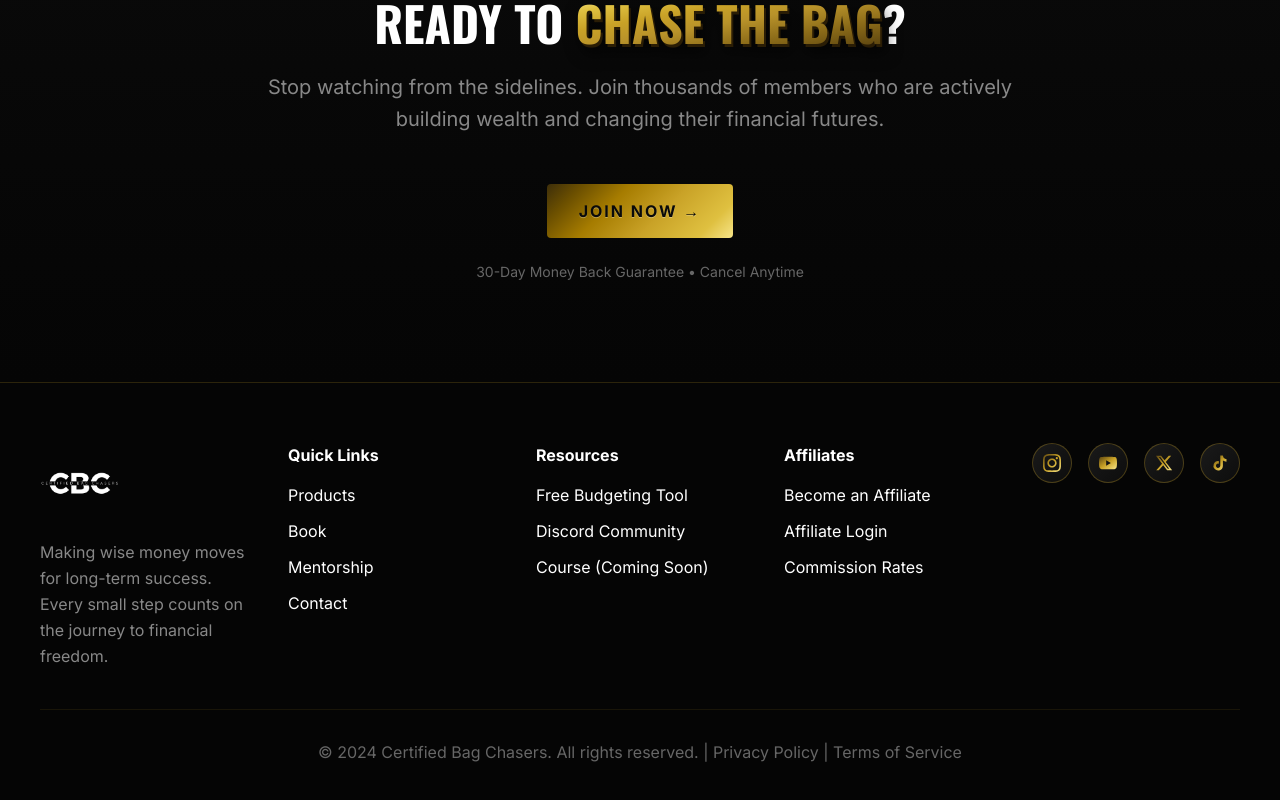
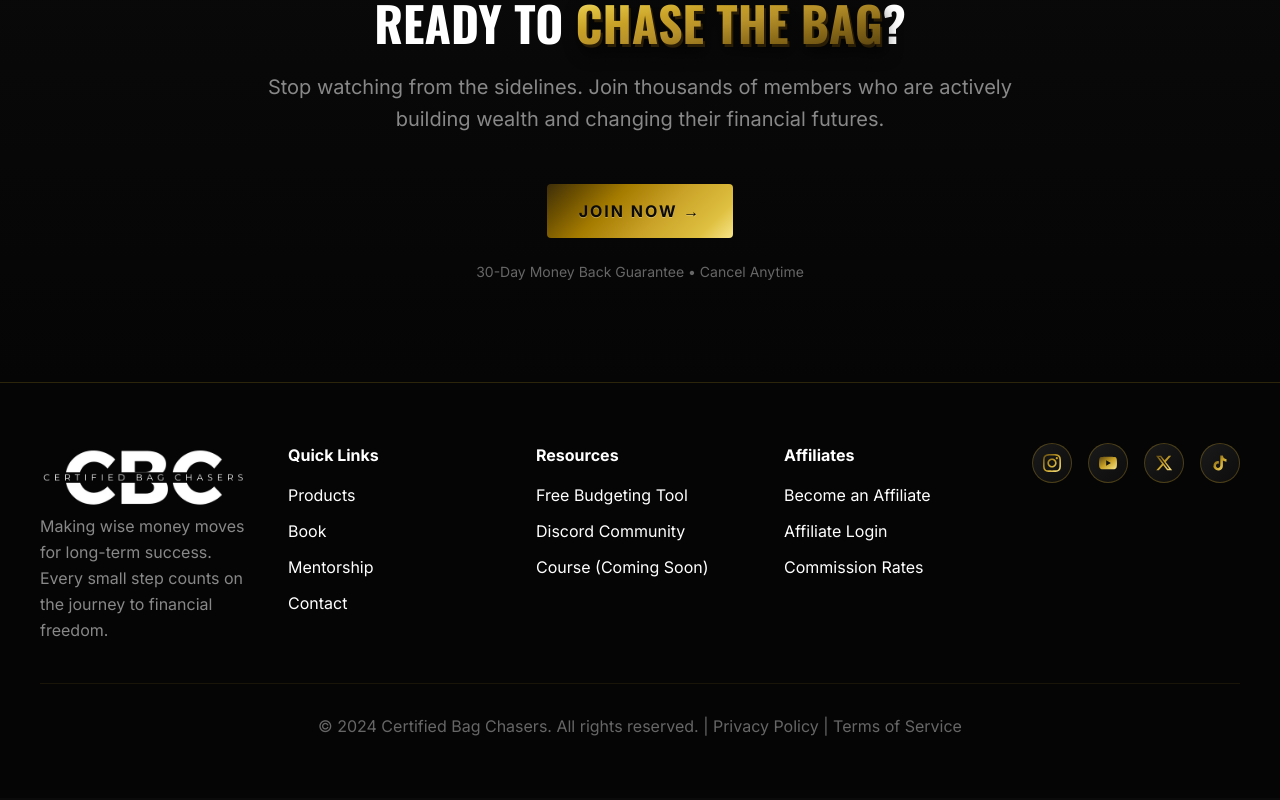
Before and after one commit to griffinsurett/CertifiedBagChasers, a React (Vite) app: page / in a window 1280 px wide. Shown: the part 10982-11782 px from the top of the page. Built offline with nearby package versions, Linux system fonts and the light colour scheme.

Commit message:
react first

```diff
--- a/src/components/Footer.tsx
+++ b/src/components/Footer.tsx
@@ -14,7 +14,7 @@
       <div className="max-w-[1200px] mx-auto">
         <div className="grid grid-cols-1 sm:grid-cols-2 lg:grid-cols-5 gap-10 mb-10">
           <div>
-            <Logo className="w-20 h-20 mb-4 mx-auto sm:mx-0" shadow={false} />
+            <Logo shadow={false} />
             <p className="text-text-muted leading-relaxed">
               Making wise money moves for long-term success. Every small step counts on the journey to financial freedom.
             </p>
--- a/src/components/Logo.tsx
+++ b/src/components/Logo.tsx
@@ -6,7 +6,7 @@
   shadow?: boolean;
 }
 
-const Logo = ({ className = 'w-28 h-auto', onClick, shadow = true }: LogoProps) => {
+const Logo = ({ className = 'w-50 lg:w-55 h-auto', onClick, shadow = true }: LogoProps) => {
   const shadowClass = shadow ? 'drop-shadow-[0_5px_15px_rgba(0,0,0,0.6)]' : '';
   const classes = `object-contain ${shadowClass} ${className}`.trim();
 
```
